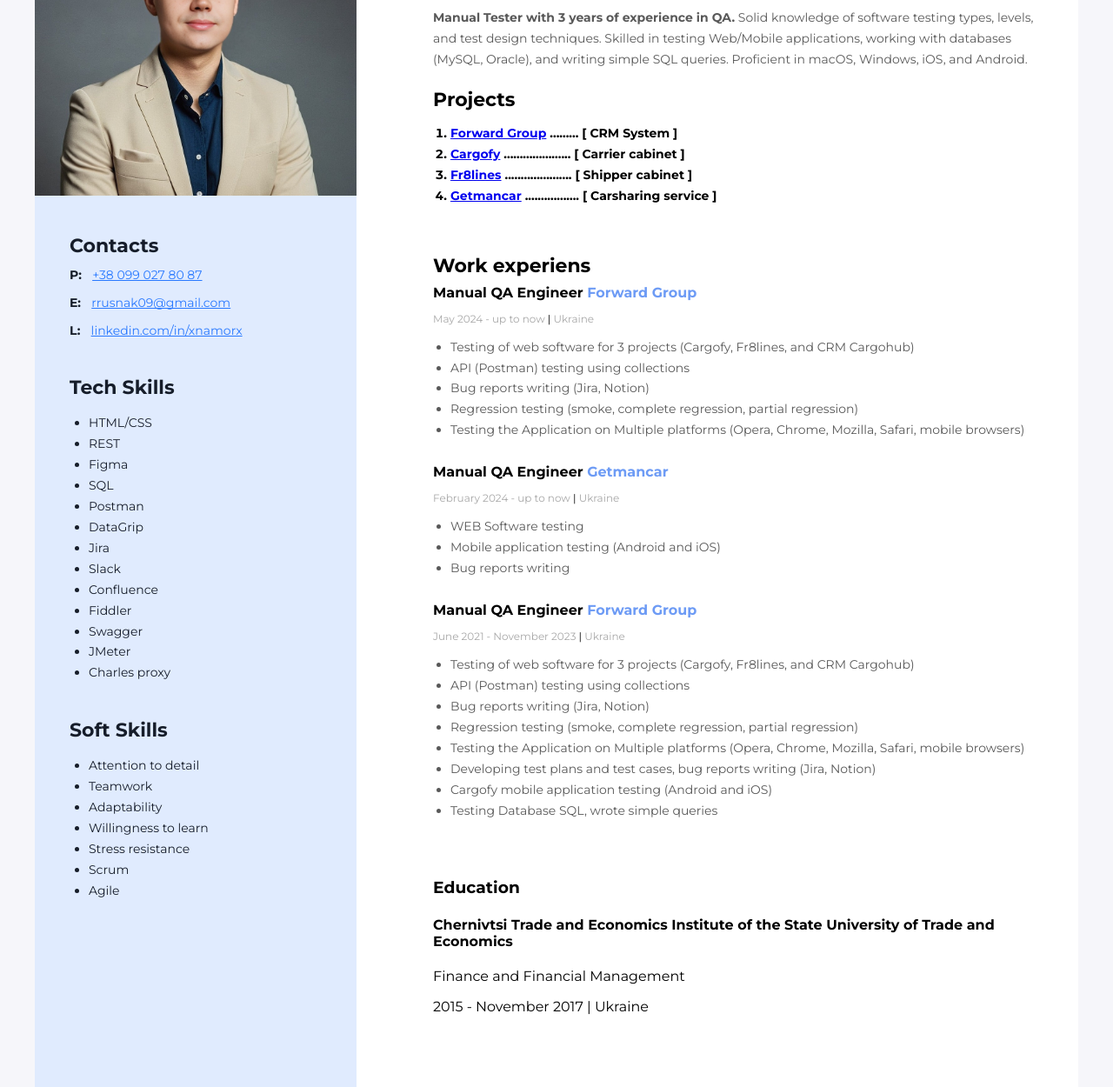
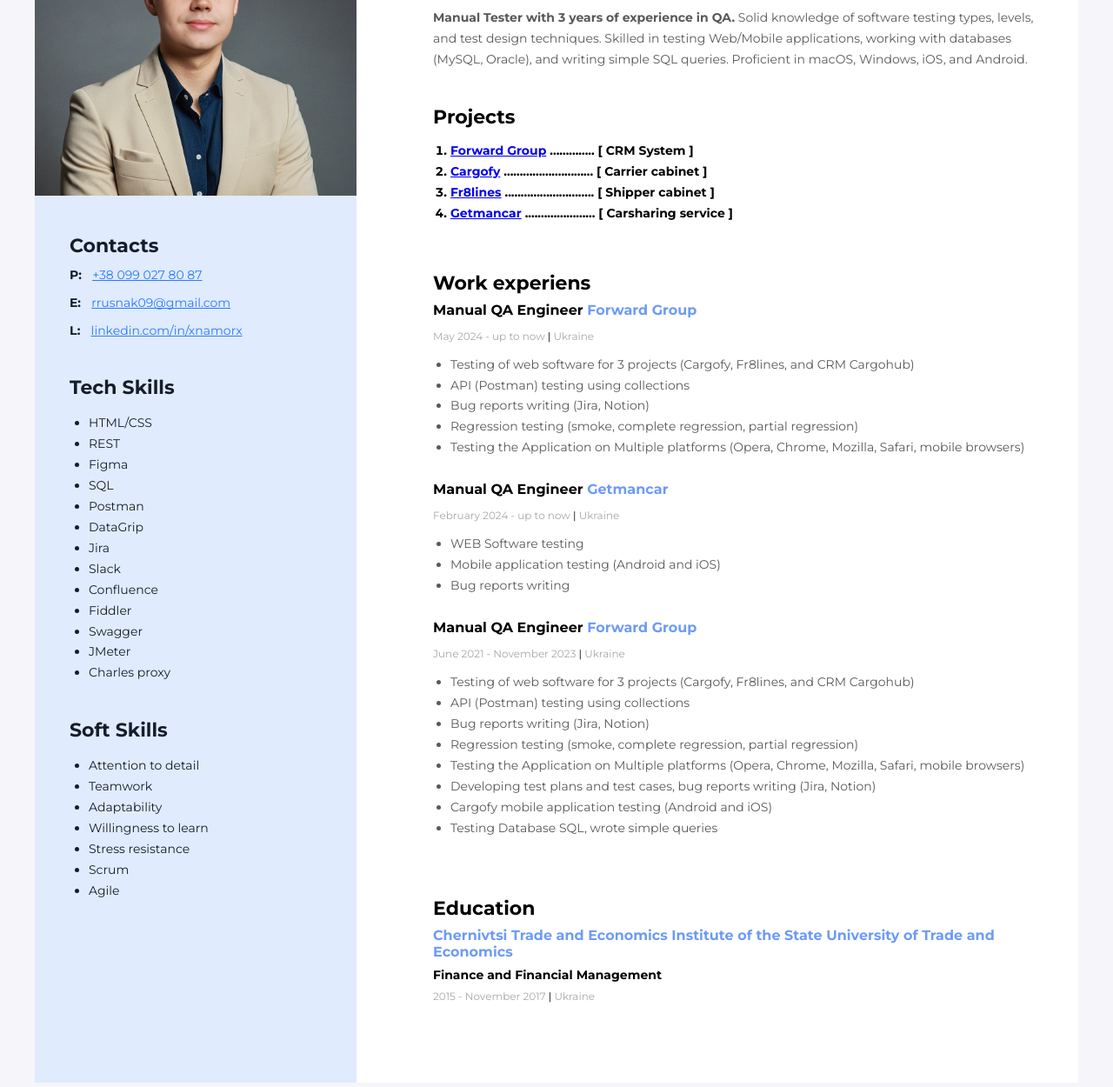
Before and after one commit to xNamoRx/resume, a plain HTML site: page index.html in a window 1280 px wide. Shown: the part 210-1460 px from the top of the page at 87% size. Drawn offline with Linux system fonts and the light colour scheme.

Commit message:
pre release fix

```diff
--- a/css/styles.css
+++ b/css/styles.css
@@ -145,8 +145,7 @@ body {
 
 /* My project */
 .projects {
-  padding-top: 20px;
-  padding-bottom: 20px;
+  margin-top: 40px;
 }
 
 .project-title {
@@ -169,8 +168,7 @@ body {
 /* Work */
 
 .work {
-  padding-top: 20px;
-  padding-bottom: 20px;
+  padding-top: 40px;
 }
 
 .work-experience {
@@ -218,3 +216,32 @@ body {
   color: #595959;
   padding-left: 20px;
 }
+
+/* Education */
+.education-container {
+  padding-top: 40px;
+}
+
+.education-title {
+font-weight: 700;
+font-size: 22px;
+color: #000;
+margin-top: 0;
+margin-bottom: 8px;
+}
+
+.education-name {
+font-weight: 700;
+font-size: 16px;
+color: #6d9bf5;
+margin-bottom: 8px;
+margin-top: 8px;
+}
+
+.education-spec {
+font-weight: 700;
+font-size: 14px;
+color: #000;
+margin-bottom: 8px;
+margin-top: 8px;
+}
--- a/index.html
+++ b/index.html
@@ -46,19 +46,19 @@
         <ol class="projects-list">
           <li>
             <a href="https://forward.group/" target="_blank">Forward Group</a>
-            ......... [ CRM System ]
+            .............. [ CRM System ]
           </li>
           <li>
             <a href="https://cargofy.com/" target="_blank">Cargofy</a>
-            ..................... [ Carrier cabinet ]
+            ............................ [ Carrier cabinet ]
           </li>
           <li>
             <a href="https://fr8lines.com/" target="_blank">Fr8lines</a>
-            ..................... [ Shipper cabinet ]
+            ............................ [ Shipper cabinet ]
           </li>
           <li>
             <a href="https://getmancar.com.ua/" target="_blank">Getmancar</a>
-            ................. [ Carsharing service ]
+            ...................... [ Carsharing service ]
           </li>
         </ol>
       </div>
@@ -132,15 +132,15 @@
         </div>
       </div>
       <!-- My education -->
-      <div>
-        <h3>Education</h3>
+      <div class="education-container">
+        <h3 class="education-title">Education</h3>
         <div>
-          <h4>
+          <h4 class="education-name">
             Chernivtsi Trade and Economics Institute of the State University of
             Trade and Economics
           </h4>
-          <p>Finance and Financial Management</p>
-          <p>2015 - November 2017 | Ukraine</p>
+          <p class="education-spec">Finance and Financial Management</p>
+          <p class="time">2015 - November 2017 <span class="color-line">|</span> Ukraine</p>
         </div>
       </div>
     </div>
```
